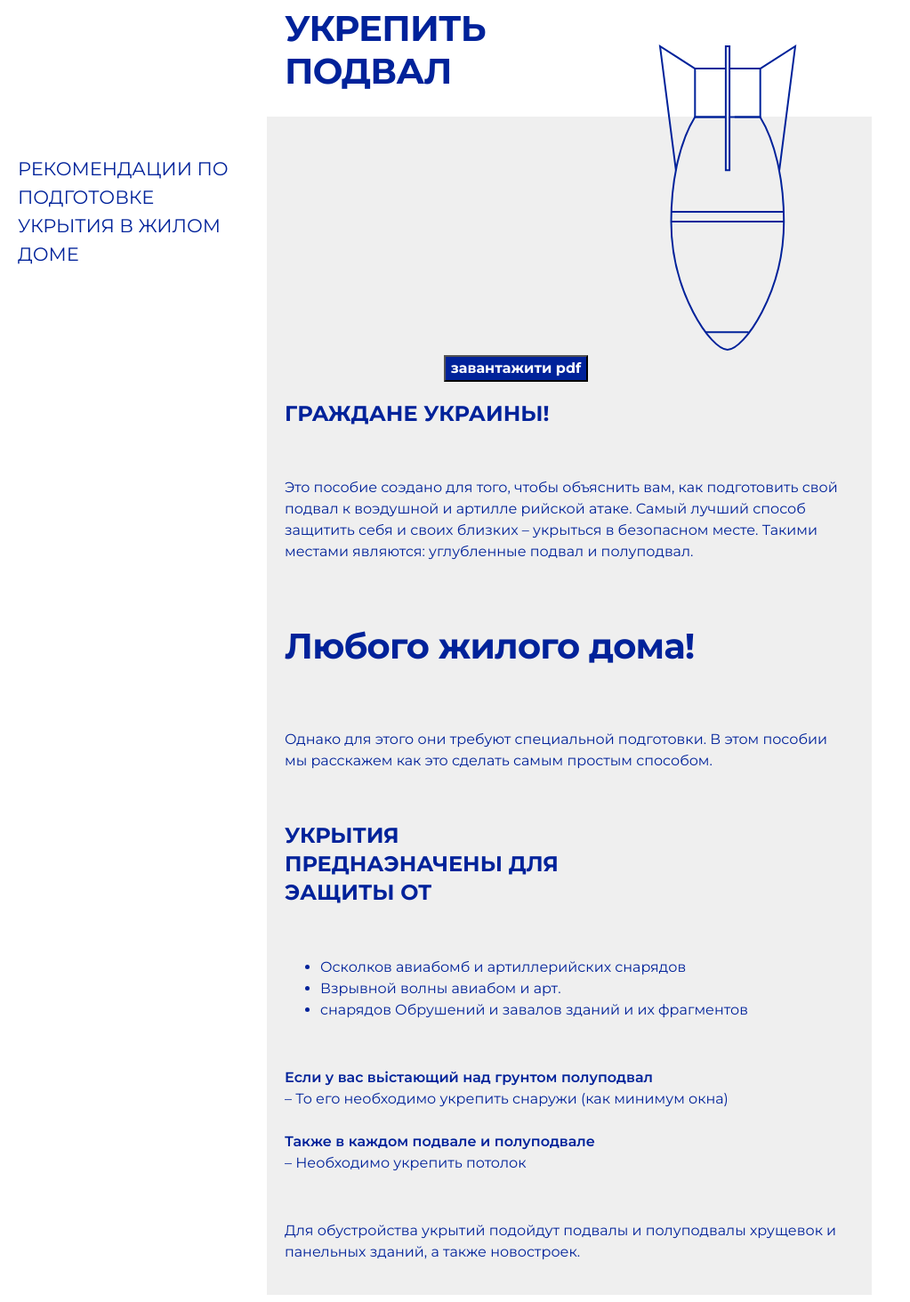
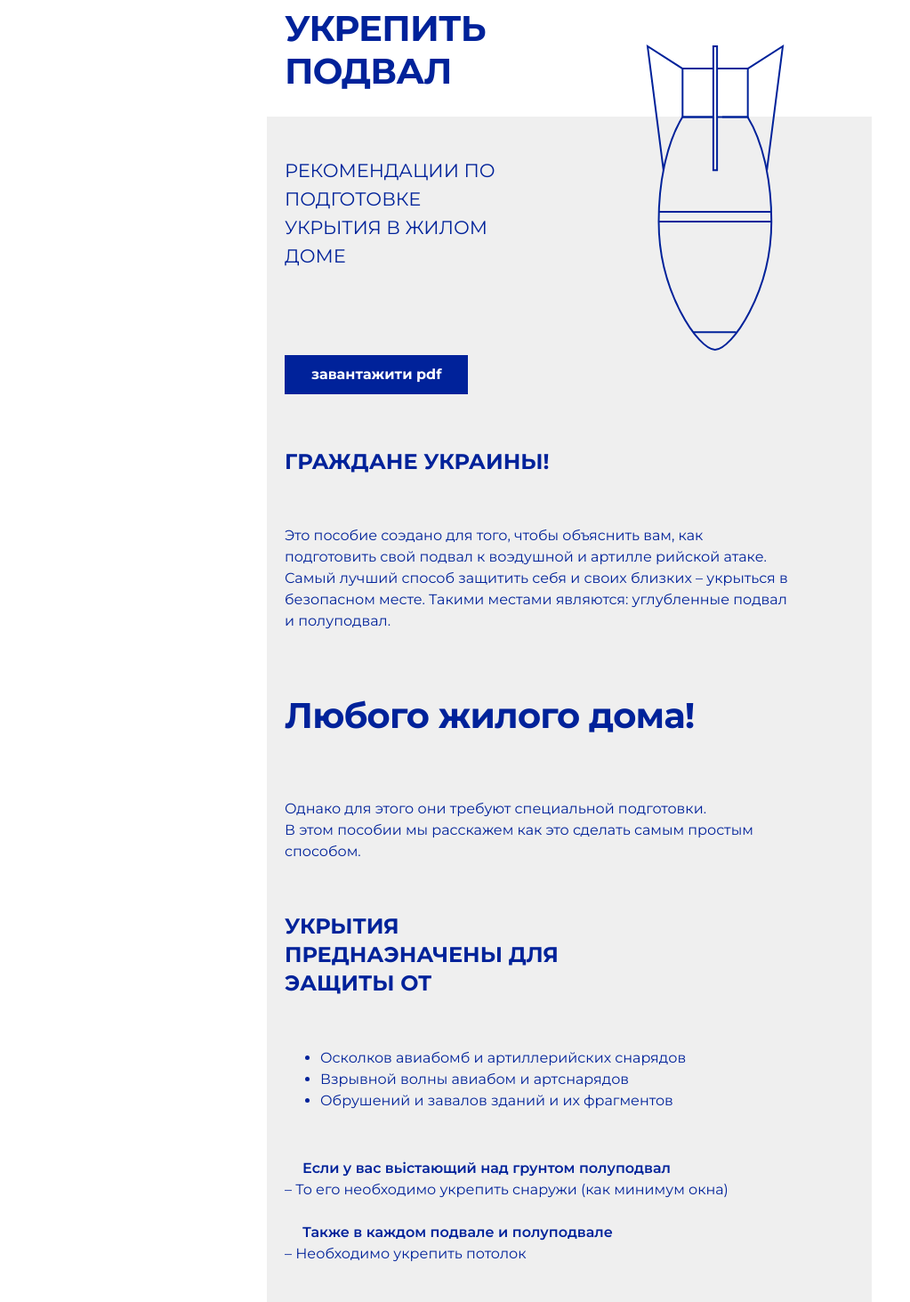
Before and after one commit to MartynaC/bombraid-com, a React (Create React App) app: page / in a window 1280 px wide. Shown: the part 67-1530 px from the top of the page at 89% size, without its empty margins (0-1023 px from the left). Built offline with nearby package versions, Linux system fonts and the light colour scheme.

Commit message:
poprawione style, ale obrazki mi sie wyjebaly i nie reaguja cos na moje żądania

```diff
--- a/src/App.css
+++ b/src/App.css
@@ -1,20 +1,8 @@
 @import url("https://fonts.googleapis.com/css2?family=Montserrat:wght@100;200;300;400;500;600;700;800;900&display=swap");
 .App {
-  text-align: center;
   max-width: 680px;
   margin: auto;
   overflow: hidden;
-}
-
-.App-logo {
-  height: 40vmin;
-  pointer-events: none;
-}
-
-@media (prefers-reduced-motion: no-preference) {
-  .App-logo {
-    animation: App-logo-spin infinite 20s linear;
-  }
 }
 
 .App-header {
@@ -48,11 +36,10 @@ font-size: 18px;
 
   text-decoration: none;
 }
-ul.nav li  {
-background: #D9DEEE;
+ul.nav li {
+  background: #d9deee;
   padding: 13px 11px 5px 11px;
   margin-right: 10px;
-
 }
 ul.nav li.hamburger {
   background-color: #00229a;
@@ -62,18 +49,14 @@ ul.nav li.hamburger {
   position: relative;
   width: 36px;
   height: 30px;
-
-
 }
 span.bm-burger-bars {
-  height: 5px!important;
+  height: 5px !important;
 }
 
 /* Color/shape of burger icon bars */
 .bm-burger-bars {
   background: #fff;
-
-
 }
 
 /* Color/shape of burger icon bars on hover*/
@@ -87,26 +70,23 @@ span.bm-burger-bars {
   width: 34px;
   background-color: white;
   padding: 13px 11px 5px 11px;
-
 }
 
 /* Color/shape of close button cross */
 .bm-cross {
   background: #fff;
-
 }
 span.bm-cross {
   height: 24px;
   width: 4px;
-  background: #00229A;
+  background: #00229a;
   z-index: 99999;
   border-radius: 3px;
-
 }
 div.bm-cross-button span {
   position: absolute;
-    top: 30%!important;
-    right: 50%!important;
+  top: 30% !important;
+  right: 50% !important;
 }
 /*
 Sidebar wrapper styles
@@ -115,15 +95,25 @@ Note: Beware of modifying this element as it can break the animations - you shou
 .bm-menu-wrap {
   position: fixed;
   height: 100%;
-  width: 100%!important;
+  width: 100% !important;
 
   left: 0px;
   top: 0px;
 }
-
+ul.nav li a.menu-item {
+  font-family: Montserrat;
+  font-size: 21px;
+  font-style: normal;
+  font-weight: 700;
+  line-height: 27px;
+  letter-spacing: 0em;
+  text-align: left;
+  color: #fff;
+  padding-top: 18px;
+}
 /* General sidebar styles */
 .bm-menu {
-  background: #373a47;
+  background: #00229a;
   padding: 2.5em 1.5em 0;
   font-size: 1.15em;
 }
@@ -209,10 +199,10 @@ h3 {
   line-height: 32px;
   letter-spacing: 0em;
   text-align: left;
-  position: absolute;
-  top: 220px;
-  left: 20px;
+  margin-left: 20px;
+  margin-top: 45px;
   max-width: 240px;
+  z-index: 5;
 }
 
 .bodyM {
@@ -225,7 +215,7 @@ h3 {
   letter-spacing: 0em;
   text-align: left;
   margin-left: 20px;
-  max-width: 90%;
+  max-width: 80%;
 }
 .bodyS {
   color: #00229a;
@@ -238,7 +228,7 @@ h3 {
   margin-left: 20px;
   text-align: left;
   width: 80%;
-  max-width: 90%;
+  max-width: 80%;
 }
 strong {
   color: #00229a;
@@ -249,22 +239,19 @@ strong {
   line-height: 24px;
   letter-spacing: 0em;
   text-align: left;
+  margin-left: 20px;
 }
 hr {
-  width: 50%;
+  width: 40%;
   text-align: left;
   margin-left: 20px;
   color: #00229a;
+  border-top: 1px;
 }
 
 section {
   background-color: #efefef;
   margin-right: -30px;
-}
-
-.bomb {
-  margin-right: -325px;
-  margin-top: -82px;
 }
 
 .button {
@@ -276,6 +263,7 @@ section {
   font-weight: 700;
   line-height: 24px;
   letter-spacing: 0em;
-  text-align: left;
-  margin-left: -150px;
+  margin-left: 20px;
+  padding: 10px 30px 10px 30px;
+  border: none;
 }
--- a/src/App.js
+++ b/src/App.js
@@ -1,36 +1,55 @@
 import "./App.css";
 import bomba from "./img/bomb.svg";
-import Menu from "./components/Menu.js"
+import Menu from "./components/Menu.js";
 
 function App() {
   return (
     <div className="App">
       <header>
-       <Menu right/>
+        <Menu right />
       </header>
       <h1>
         КАК <br /> УКРЕПИТЬ <br /> ПОДВАЛ
       </h1>
       <section>
-        <img className="bomb" src={bomba} alt="" />
-        <h3>РЕКОМЕНДАЦИИ ПО ПОДГОТОВКЕ УКРЬIТИЯ В ЖИЛОМ ДОМЕ</h3>
+        <div
+          style={{
+            width: "100%",
+            display: "inline-flex",
+          }}
+        >
+          <div style={{ width: "60%" }}>
+            <h3>РЕКОМЕНДАЦИИ ПО ПОДГОТОВКЕ УКРЬIТИЯ В ЖИЛОМ ДОМЕ</h3>
+          </div>
+          <div style={{ width: "40%" }}>
+            <img
+              style={{ marginRight: "-82px", marginTop: "-82px" }}
+              src={bomba}
+              alt=""
+            />
+          </div>
+        </div>
         <br />
         <button className="button">завантажити pdf</button>
         <br />
-        <h2>ГРАЖДАНE УКРАИНЬI!</h2>
+        <br />
+        <br />
+        <h2 id="sec1">ГРАЖДАНE УКРАИНЬI!</h2>
         <br />
         <p className="bodyM">
           Это пособие соэдано для того, чтобы объяснить вам, как подготовить
-          свой подвал к воэдушной и артилле рийской атаке. Самьıй лучший способ
-          защитить себя и своих близких – укрьıться в безопасном месте. Такими
-          местами являются: углубленные подвал и полуподвал.
+          свой подвал к воэдушной и артилле рийской атаке.
+          <br /> Самьıй лучший способ защитить себя и своих близких – укрьıться
+          в безопасном месте. Такими местами являются: углубленные подвал и
+          полуподвал.
         </p>
         <br />
         <h1>Любого жилого дома!</h1>
         <br />
         <p className="bodyM">
-          Однако для этого они требуют специальной подготовки. В этом пособии мы
-          расскажем как это сделать самым простым способом.
+          Однако для этого они требуют специальной подготовки.
+          <br /> В этом пособии мы расскажем как это сделать самым простым
+          способом.
         </p>
         <br />
         <h2>УКРЬIТИЯ ПРЕДНАЭНАЧЕНЬI ДЛЯ ЭАЩИТЬI ОТ</h2>
@@ -39,8 +58,8 @@ function App() {
           <ul>
             {" "}
             <li>Осколков авиабомб и артиллерийских снарядов </li>
-            <li>Взрывной волны авиабом и арт.</li>
-            <li> cнарядов Обрушений и завалов зданий и их фрагментов</li>
+            <li>Взрывной волны авиабом и артcнарядов </li>
+            <li>Обрушений и завалов зданий и их фрагментов</li>
           </ul>
         </p>
         <br />
@@ -52,17 +71,14 @@ function App() {
           <br />– Необходимо укрепить потолок
         </p>
         <br />
-        <p className="bodyM">
-          Для обустройства укрытий подойдут подвалы и полуподвалы хрущевок и
-          панельных зданий, а также новостроек.
-        </p>
+        <p className="bodyM">Перейдем к конкретным шагам.</p>
         <br />
       </section>
       <br />
       <h2>ЭАЩИТА ОКОН</h2>
       <p className="bodyM">
         Окна являются самой слабой частью подвала и полуподвала, а потому
-        необходимо их заложить следующим образом.
+        необходимо их заложить следующим образом:
       </p>
       <br />
       <strong>ВАРИАНТ 1: Мешки с песком</strong>
@@ -79,13 +95,14 @@ function App() {
       <br />
       <strong>ВАРИАНТ 2: Мешки с песком</strong>
       <br />
+      <br />
       <img src={bomba} alt="" />
       <br />
       <img src={bomba} alt="" />
       <br />
       <p className="bodyM">
         Кроме мешков с песком / обсыпки необходимо также закрыть окна с двух
-        сторон досками и засыпать пространство между ними
+        сторон досками и засыпать пространство между ними.
       </p>
       <br />
       <img src={bomba} alt="" />
@@ -109,6 +126,7 @@ function App() {
       <img src={bomba} alt="" />
       <br />
       <p className="bodyM">Обваловка грунтом</p>
+      <br />
       <hr />
       <br />
       <h2>УКРЕПЛЕНИЕ ПОТОЛКА</h2>
@@ -119,11 +137,16 @@ function App() {
       <p className="bodyM">
         Не смотря на кажущуюся сложность, укрепление потолка является важным
         этапом усиления конструкции подвала. Необязательно выполнять его один в
-        один с представленной схемой. Каркас на этой схеме рассчитан с запасом
-        на особые нагрузки, поэтому для защиты от бомб и артиллерии достаточно
-        укрепить потолок следуя схеме хотя бы приблизительно. (Схема взята из
-        методички 1966 г. по ГО, поэтому каркас рассчитан и на волну ядерного
-        взрыва)
+        один с представленной схемой.
+        <br /> <br /> Каркас на этой схеме рассчитан с запасом на особые
+        нагрузки, поэтому для защиты от бомб и артиллерии достаточно укрепить
+        потолок следуя схеме хотя бы приблизительно.
+      </p>
+      <br />
+      <br />
+      <p className="bodyS">
+        (Схема взята из методички 1966 г. по ГО, поэтому каркас рассчитан и на
+        волну ядерного взрыва)
       </p>
       <br />
       <img src={bomba} alt="" />
@@ -161,6 +184,8 @@ function App() {
       <br />
       <br />
       <section>
+        <br />
+        <br />
         <h1>ОСТАЛЬНАЯ ИНФОРМАЦИЯ</h1>
         <ul>
           <li className="bodyM">
@@ -194,12 +219,14 @@ function App() {
         <hr />
         <br />
         <p className="bodyS">
-          Данное пособие разработано на основе: TECHNICZNE ZASADY PRZYSTOSOWANIA
-          PIWNIC POD BUDYNKAMI NA UKRYCIA ZABEZPIECZAJACE, WYDAWNICTWO
-          MINISTERSTWA OBRONY NARODOWEJ INSPEKTORAT POWSZECHNEJ SAMOOBRONY 1966
-          / Технические правила приспособления подвалов жилых домов в простейшие
-          укрытия, издастельство Министерства обороны, Инспекторат гражданской
-          обороны, Польша, 1966 г.
+          Данное пособие разработано на основе:
+          <br />
+          <br /> TECHNICZNE ZASADY PRZYSTOSOWANIA PIWNIC POD BUDYNKAMI NA
+          UKRYCIA ZABEZPIECZAJACE, WYDAWNICTWO MINISTERSTWA OBRONY NARODOWEJ
+          INSPEKTORAT POWSZECHNEJ SAMOOBRONY 1966 / Технические правила
+          приспособления подвалов жилых домов в простейшие укрытия,
+          издастельство Министерства обороны, Инспекторат гражданской обороны,
+          Польша, 1966 г.
         </p>
         <br />
         <hr />
@@ -210,18 +237,17 @@ function App() {
             display: "inline-flex",
           }}
         >
-          <div style={{ width: "40%" }}>
+          <div style={{ width: "50%" }}>
             <p className="bodyS">
               Авторы: <br /> Графический дизайн: <br /> Веб-сайт: <br />{" "}
-              Разработка: <br />
-              Перевод: <br />
+              Разработка: <br /> Перевод:
               <br />
               <br />
               <br /> Польша 2022
             </p>
           </div>
-          <div style={{ width: "60%", paddingRight: "20px" }}>
-            <p className="bodyS" style={{ textAlign: "right" }}>
+          <div style={{ width: "50%", paddingRight: "20px" }}>
+            <p className="bodyS" style={{ textAlign: "left" }}>
               коллектив Obrona PRO <br />
               Tomasz Czyżkowski <br />
               Janek Mońka <br />
```
Also changed, not shown: src/components/Sidebar.js (+17 -8 lines), 1 other file (tests, documents, lock files or other folders). Lines whose indentation alone changed are shown as unchanged.
